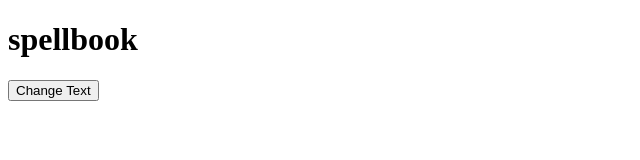
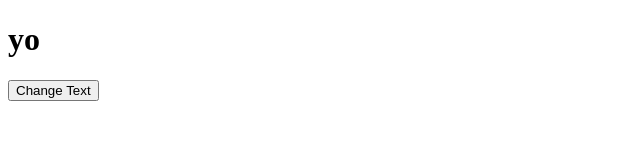
Before and after one commit to ZishanLiu/spellbook, a plain HTML site: page index.html in a window 1280 px wide. Both pictures are taken after a click on the button "Change Text". Shown: the whole page, without its empty margins (0-640 px from the left). Drawn offline with Linux system fonts and the light colour scheme.

Commit message:
update the heading when button is clicked

```diff
--- a/index.html
+++ b/index.html
@@ -15,8 +15,6 @@
 
     <button>Change Text</button>
 
-    <script>alert()</script>
-
     <script src="index.js"></script>
 </body>
 </html>
--- a/index.js
+++ b/index.js
@@ -1 +1,6 @@
-console.log('testing')
+const button = document.querySelector('button')
+
+button.addEventListener('click', changeHeading)
+function changeHeading(){
+    document.querySelector('h1').textContent = 'yo'
+}
```
